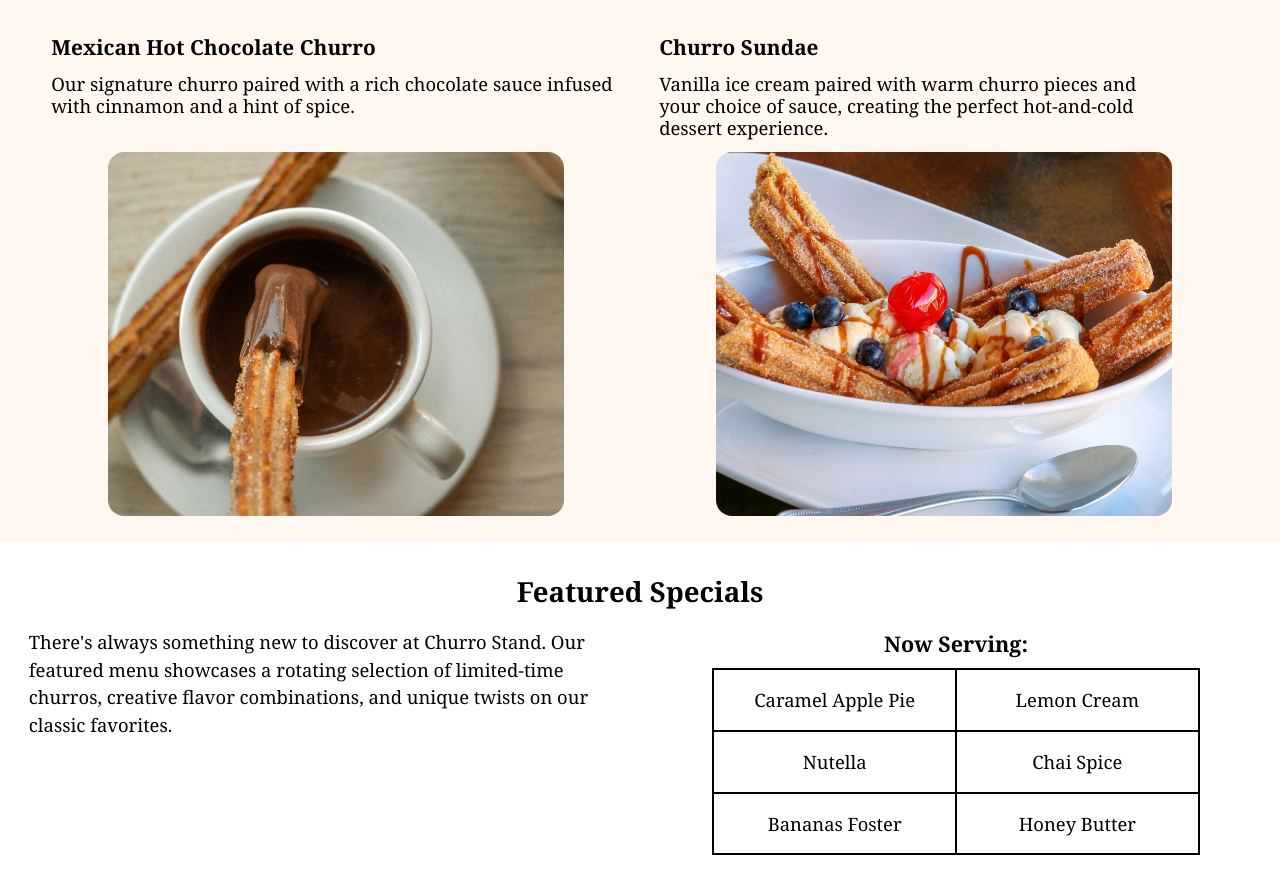
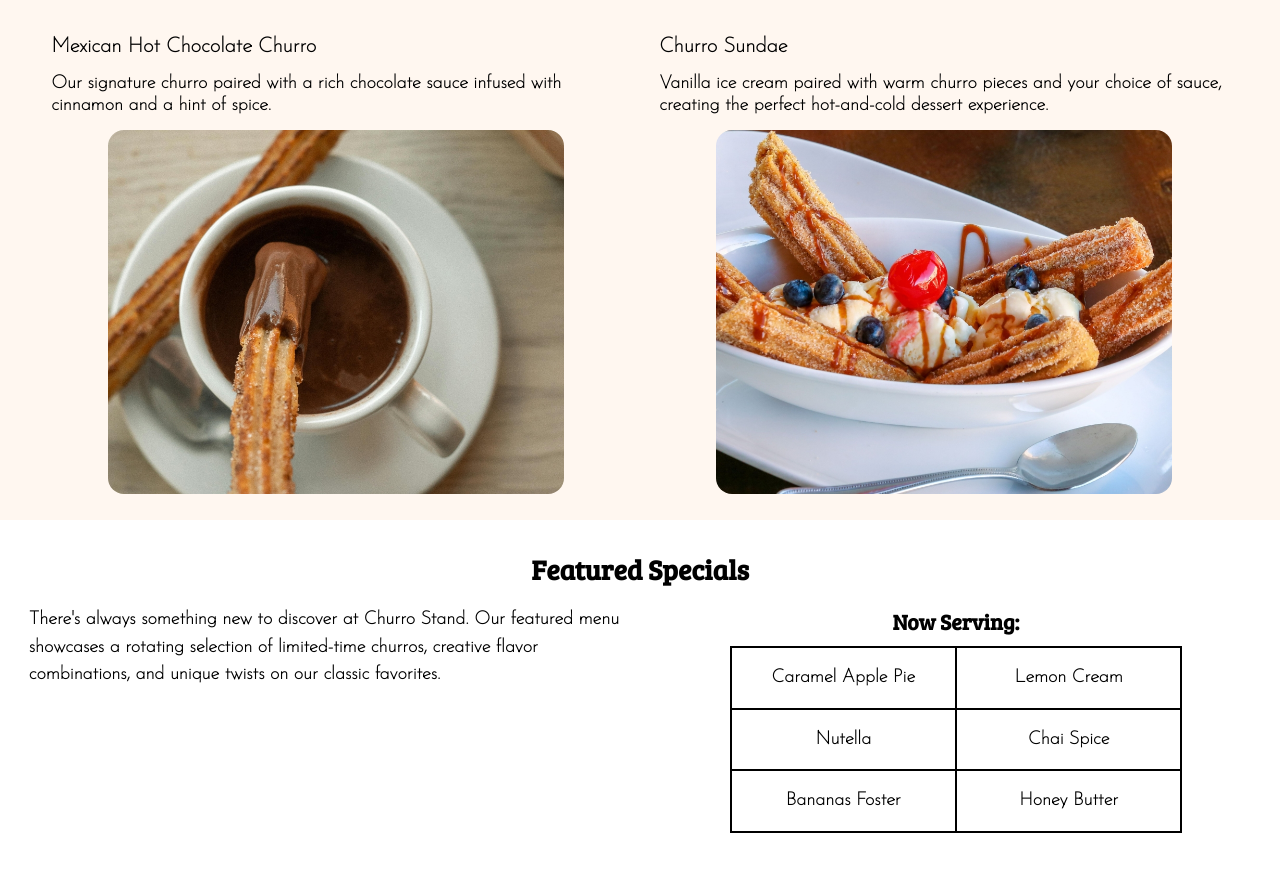
Before and after one commit to inflammable252-bit/odin-restaurant, a website built with webpack: page src/template.html in a window 1280 px wide. Shown: the part 696-1590 px from the top of the page. Built offline with nearby package versions, Linux system fonts and the light colour scheme.

Commit message:
Add font files

```diff
--- a/src/styles.css
+++ b/src/styles.css
@@ -8,7 +8,37 @@
     --pad: calc(1rem + 1vw);
 }
 * {
-    font-family: Cambria, Cochin, Georgia, Times, 'Times New Roman', serif;
+    font-family: Josefin Sans, Cambria, Cochin, Georgia, Times, 'Times New Roman', serif;
+    font-weight: 600;
+}
+h1, h2, h3 {
+    font-family: Bree Serif, Cambria, Cochin, Georgia, Times, 'Times New Roman', serif;
+}
+@font-face {
+    font-family: 'Bree Serif';
+    src: url('./fonts/BreeSerif-Regular.woff2') format('woff2'),
+        url('./fonts/BreeSerif-Regular.woff') format('woff');
+    font-weight: normal;
+    font-style: normal;
+    font-display: swap;
+}
+
+@font-face {
+    font-family: 'Josefin Sans';
+    src: url('./fonts/JosefinSans-ThinItalic.woff2') format('woff2'),
+        url('./fonts/JosefinSans-ThinItalic.woff') format('woff');
+    font-weight: 100;
+    font-style: italic;
+    font-display: swap;
+}
+
+@font-face {
+    font-family: 'Josefin Sans';
+    src: url('./fonts/JosefinSans-Thin.woff2') format('woff2'),
+        url('./fonts/JosefinSans-Thin.woff') format('woff');
+    font-weight: 100;
+    font-style: normal;
+    font-display: swap;
 }
 body {
     min-height: 100vh;
```
Also changed, not shown: src/fonts/BreeSerif-Regular.woff (added), src/fonts/BreeSerif-Regular.woff2 (added), src/fonts/JosefinSans-Thin.woff (added), src/fonts/JosefinSans-Thin.woff2 (added), src/fonts/JosefinSans-ThinItalic.woff (added), src/fonts/JosefinSans-ThinItalic.woff2 (added).
